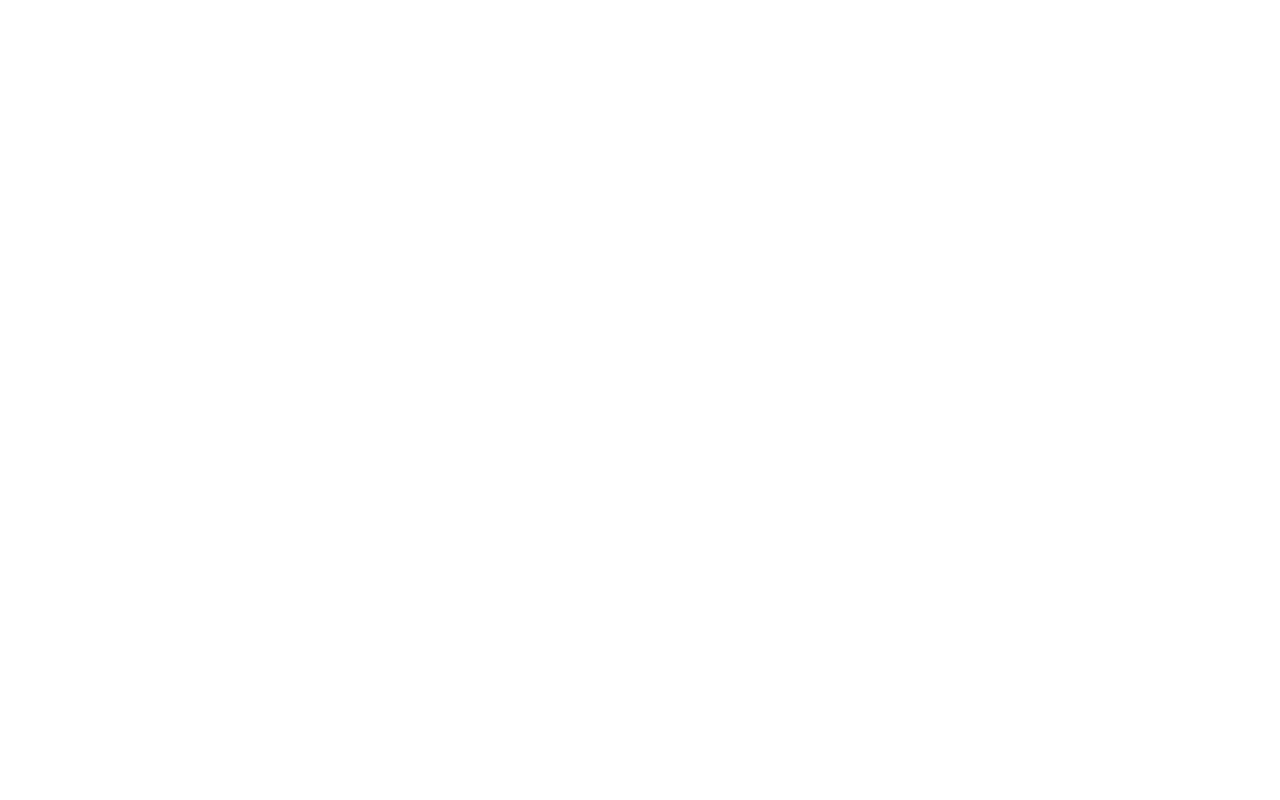
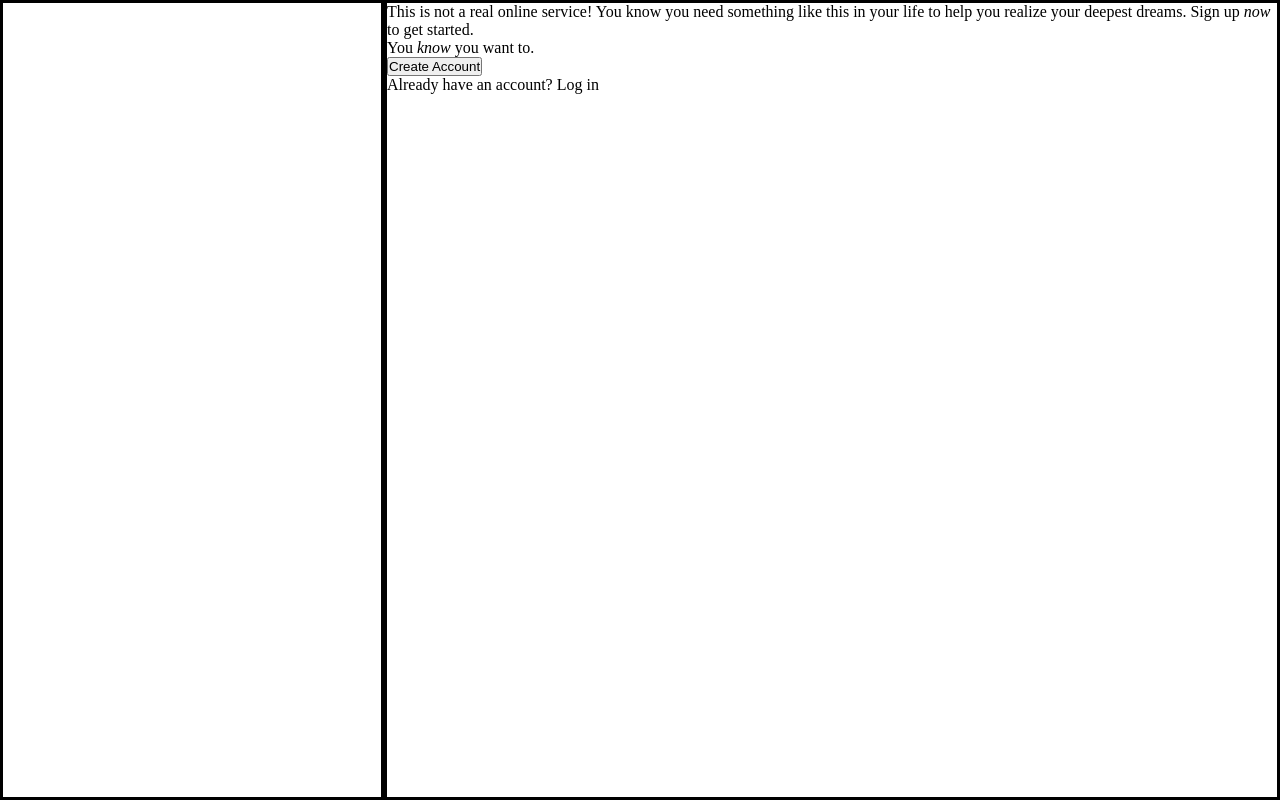
Before and after one commit to june062/signup-form, a plain HTML site: page index.html in a window 1280 px wide. Drawn offline with Linux system fonts and the light colour scheme.

Commit message:
Begin adding structural elements to HTML

```diff
--- a/index.html
+++ b/index.html
@@ -8,7 +8,26 @@
     <link rel="stylesheet" href="styles.css">
 </head>
 <body>
+    <div class="logo">
 
+    </div>
 
+    <main class="form-container">
+        <div>
+            <p>This is not a real online service! You know you need something like this in your life to help you realize your deepest dreams. Sign up <em>now</em> to get started.
+            </p>
+
+            <p>You <em>know</em> you want to.</p>
+
+        </div>
+
+        <form action="" method="post"></form>
+
+        <div>
+            <button>Create Account</button>
+            <p>Already have an account? Log in</p>
+        </div>
+
+    </main>
 </body>
 </html>
--- a/styles.css
+++ b/styles.css
@@ -0,0 +1,20 @@
+*{
+    box-sizing: border-box;
+    padding: 0;
+    margin: 0;
+}
+body{
+    display: flex;
+    flex-direction: row;
+}
+.logo{
+    height: 100vh;
+    width: 30vw;
+    border: solid black;
+}
+main{
+    border: solid black;
+    width: 70vw;
+    height: 100vh;
+
+}
```
Also changed, not shown: assets/URL-TRAVEL-EGYPT-Interior-Corridor-of-Abu-Simbel.jpg (added).
